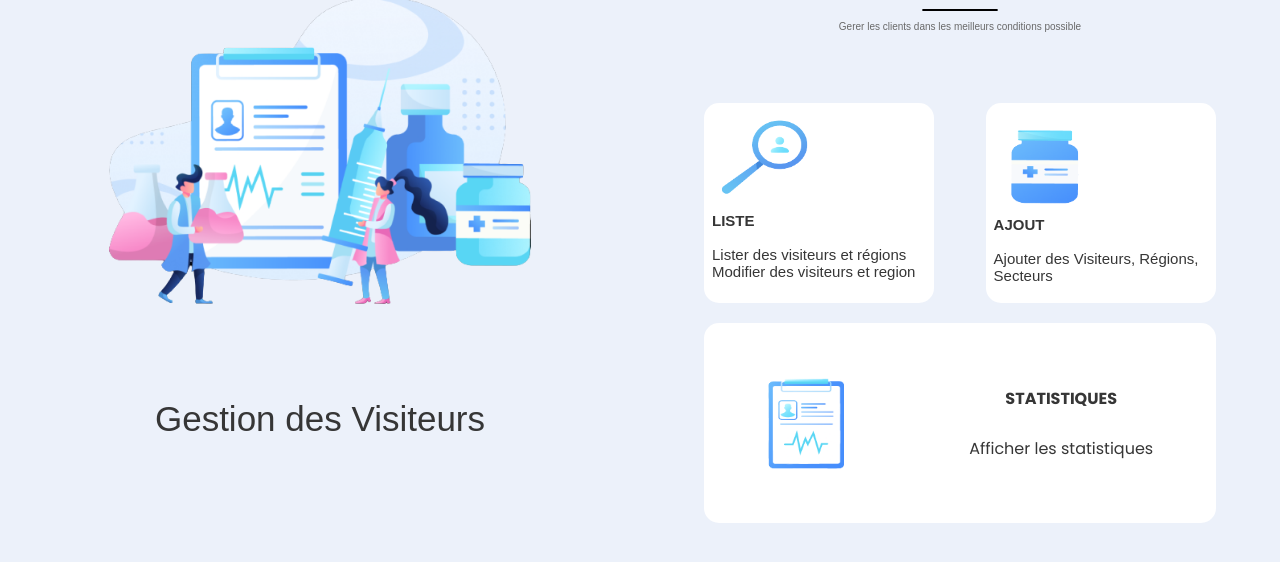
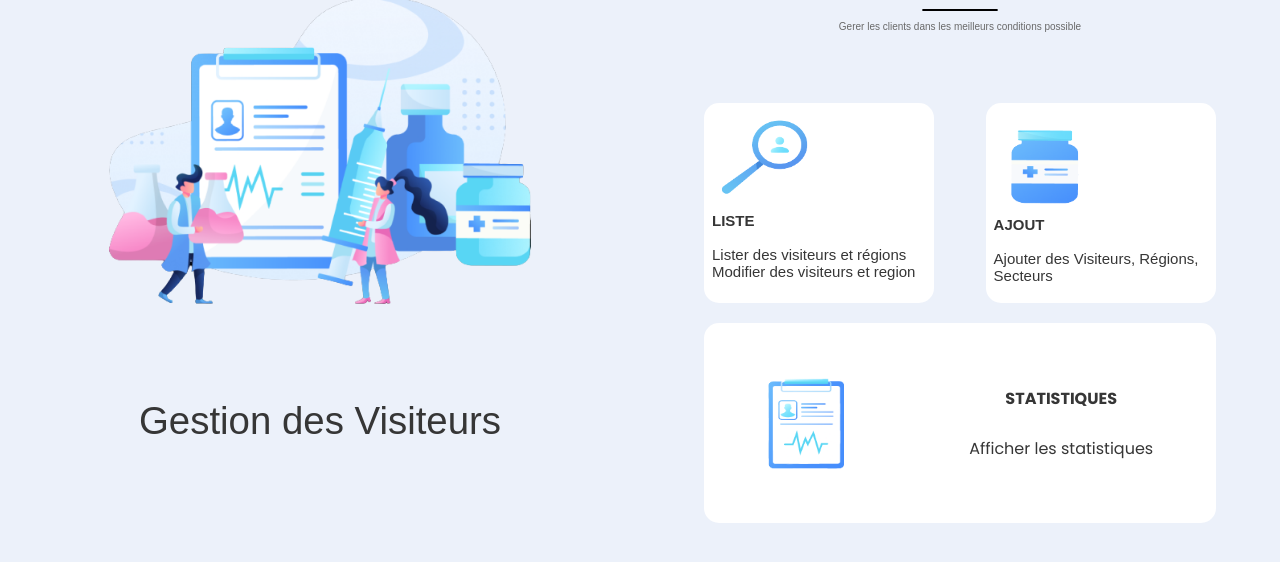
Before and after one commit to ilan990/gsb-Symfony, a PHP site: template templates/home/index.html.twig in a window 1280 px wide. Shown: the part 201-763 px from the top of the page. Run offline with PHP 8.4, Linux system fonts and the light colour scheme; the template is opened without the code that fills it, so the values that code supplies are empty; some libraries are stand-ins or nearby versions.

Commit message:
mise à jour

```diff
--- a/public/Style/style.css
+++ b/public/Style/style.css
@@ -219,7 +219,7 @@ ul li:hover {
     margin-top: 10vh;
 }
 .accueil-container-paragraphe-img p{
-    font-size: 35px;
+    font-size: 3vw;
     color: #363636;
     font-family: sans-serif;
 }
```
